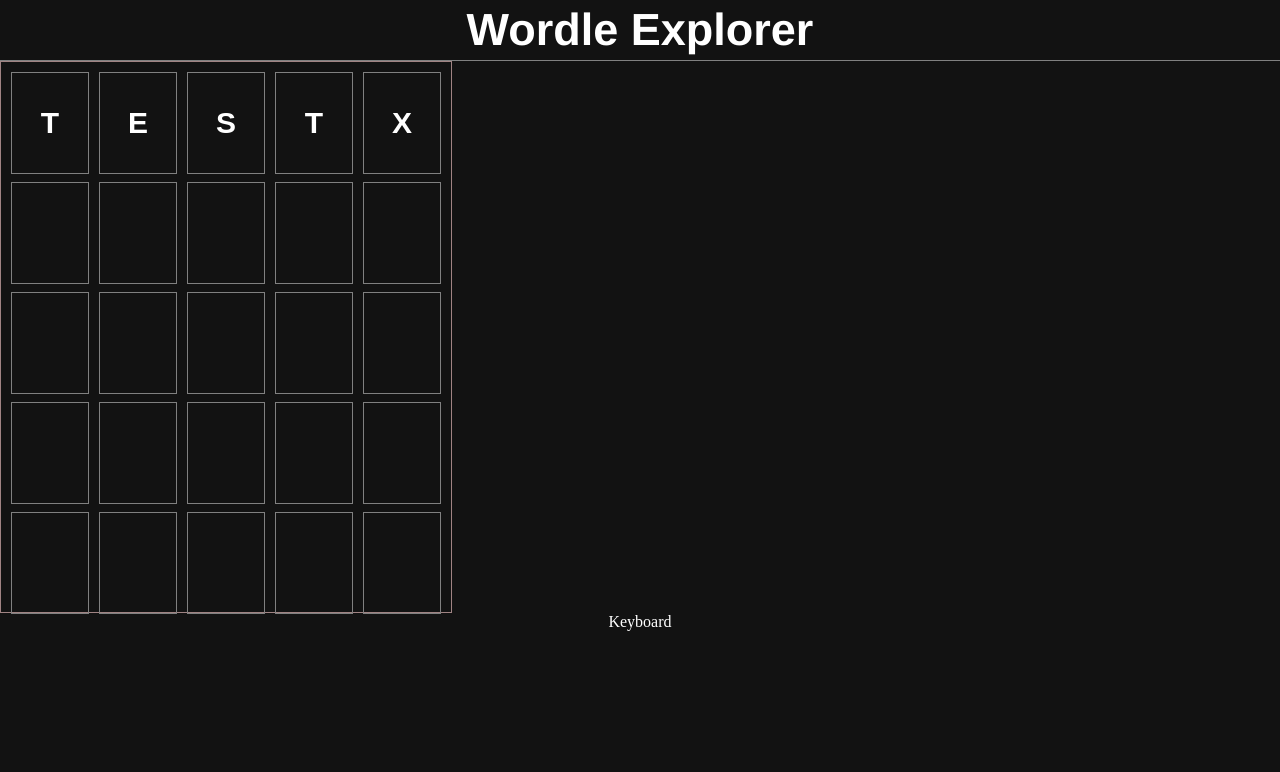
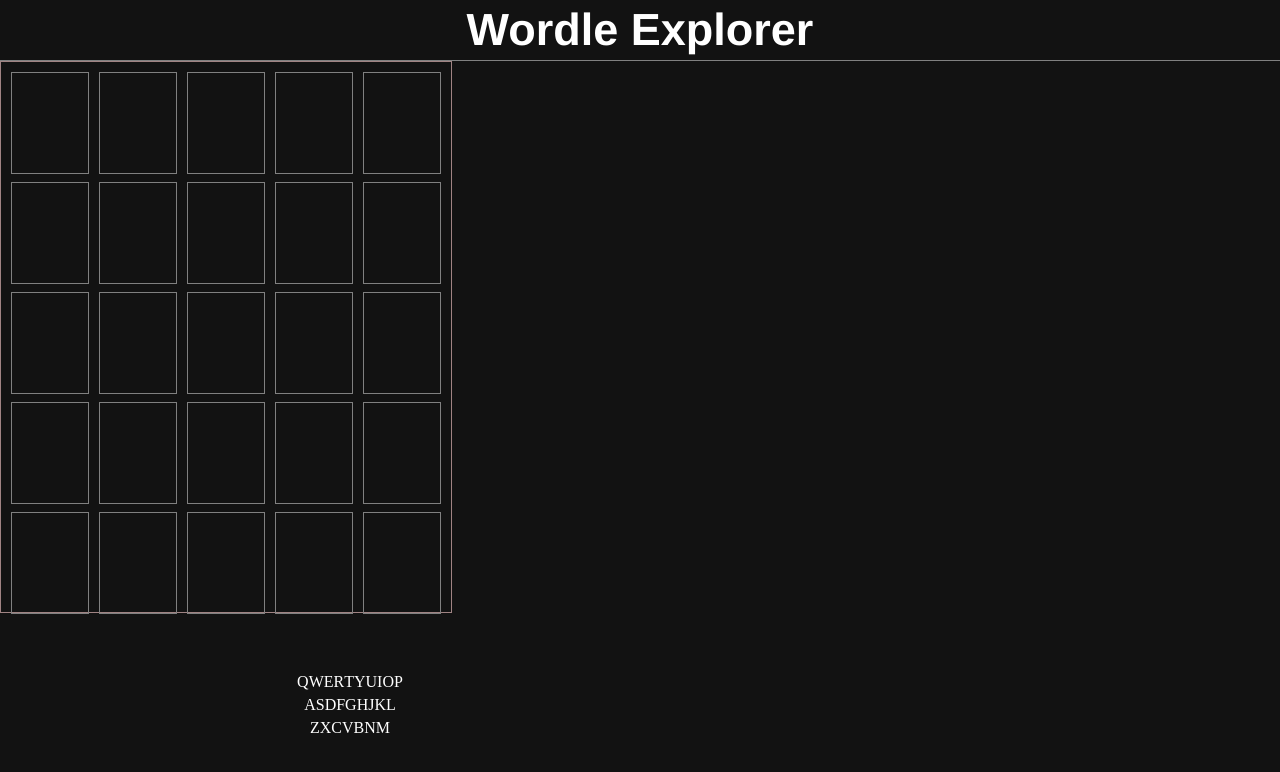
Before and after one commit to Dexeraz/wordle-explorer, a React (Vite) app: page / in a window 1280 px wide. Shown: the top 772 px of the page. Built offline with nearby package versions, Linux system fonts and the light colour scheme.

Commit message:
Preparing the Keyboard component

```diff
--- a/src/components/Keyboard.tsx
+++ b/src/components/Keyboard.tsx
@@ -1,11 +1,30 @@
-import React from 'react'
+import React from "react";
 
-type Props = {}
+type Props = {};
 
 const Keyboard = (props: Props) => {
+  const keys1 = ["Q", "W", "E", "R", "T", "Y", "U", "I", "O", "P"];
+  const keys2 = ["A", "S", "D", "F", "G", "H", "J", "K", "L"];
+  const keys3 = ["Z", "X", "C", "V", "B", "N", "M"];
   return (
-    <div>Keyboard</div>
-  )
-}
+    <div className="keyboard">
+      <div className="line1">
+        {keys1.map((key) => {
+            return <div> {key} </div>
+        })}
+      </div>
+      <div className="line2">
+      {keys2.map((key) => {
+            return <div> {key} </div>
+        })}
+      </div>
+      <div className="line3">
+      {keys3.map((key) => {
+            return <div> {key} </div>
+        })}
+      </div>
+    </div>
+  );
+};
 
-export default Keyboard
+export default Keyboard;
--- a/src/helpers/Words.ts
+++ b/src/helpers/Words.ts
@@ -1,5 +1,5 @@
 export const boardDefault = [
-  ["T", "E", "S", "T", "X"],
+  ["", "", "", "", ""],
   ["", "", "", "", ""],
   ["", "", "", "", ""],
   ["", "", "", "", ""],
--- a/src/index.css
+++ b/src/index.css
@@ -51,3 +51,32 @@
   color: white;
   font-family: Arial, Helvetica, sans-serif;
 }
+
+.keyboard {
+  width: 700px;
+  height: 300px;
+  margin-top: 60px;
+}
+
+.line1 {
+  flex: 33%;
+  display: flex;
+  flex-direction: row;
+  display: flex;
+  justify-content: center;
+  margin: 5px;
+}
+.line2 {
+  flex: 33%;
+  display: flex;
+  flex-direction: row;
+  justify-content: center;
+  margin: 5px;
+}
+.line3 {
+  flex: 33%;
+  display: flex;
+  flex-direction: row;
+  justify-content: center;
+  margin: 5px;
+}
--- a/src/main.tsx
+++ b/src/main.tsx
@@ -1,7 +1,6 @@
 import React from 'react'
 import ReactDOM from 'react-dom/client'
 import App from './App'
-import './index.css'
 
 ReactDOM.createRoot(document.getElementById('root') as HTMLElement).render(
   <React.StrictMode>
```
